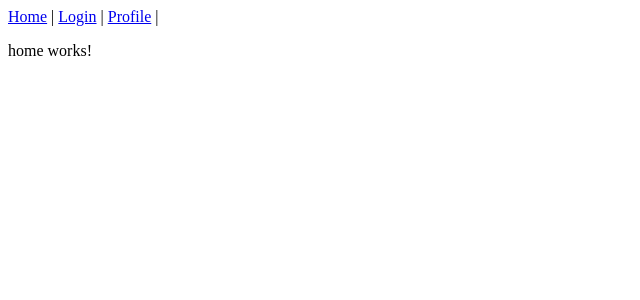
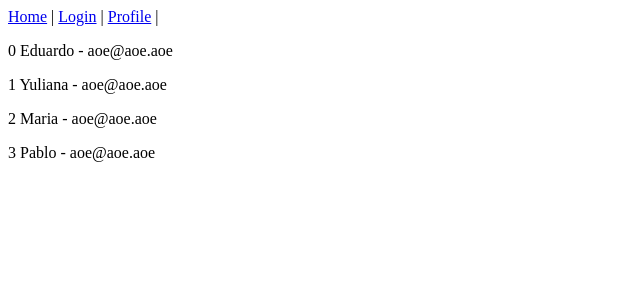
Before and after one commit to angelvargas/platziangular6, an Angular app: page / in a window 1280 px wide. Shown: the top 300 px of the page, without its empty margins (0-640 px from the left). Built offline with nearby package versions, Linux system fonts and the light colour scheme.

Commit message:
list of users

```diff
--- a/src/app/home/home.component.html
+++ b/src/app/home/home.component.html
@@ -1,3 +1,3 @@
-<p>
-  home works!
+<p *ngFor="let user of friends;let i = index" >
+  {{i}} {{user.nick}} - {{user.email}}
 </p>
--- a/src/app/home/home.component.ts
+++ b/src/app/home/home.component.ts
@@ -7,17 +7,45 @@ import { User } from '../interfaces/user';
   styleUrls: ['./home.component.css']
 })
 export class HomeComponent implements OnInit {
-
+  friends: User[];
   constructor() {
-    let myUIser: User = {
+    let usuario1: User = {
       nick: 'Eduardo',
+      age: 28,
+      email: 'aoe@aoe.aoe',
+      friend: true,
+      uid: 1
+    };
+    let usuario2: User = {
+      nick: 'Yuliana',
+      age: 28,
+      email: 'aoe@aoe.aoe',
+      friend: true,
+      uid: 1
+    }
+    let usuario3: User = {
+      nick: 'Freddy',
+      age: 28,
+      email: 'aoe@aoe.aoe',
+      friend: true,
+      uid: 1
+    }
+    let usuario4: User = {
+      nick: 'Maria',
+      age: 28,
+      email: 'aoe@aoe.aoe',
+      friend: true,
+      uid: 1
+    }
+    let usuario5: User = {
+      nick: 'Pablo',
       age: 28,
       email: 'aoe@aoe.aoe',
       friend: true,
       uid: 1
     }
 
-    let users: User[] = [];
+    this.friends = [usuario1, usuario2, usuario4, usuario5];
 
   }
 
```
